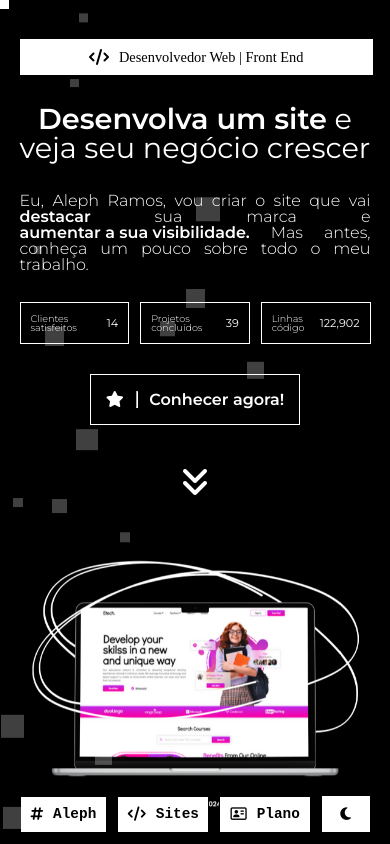
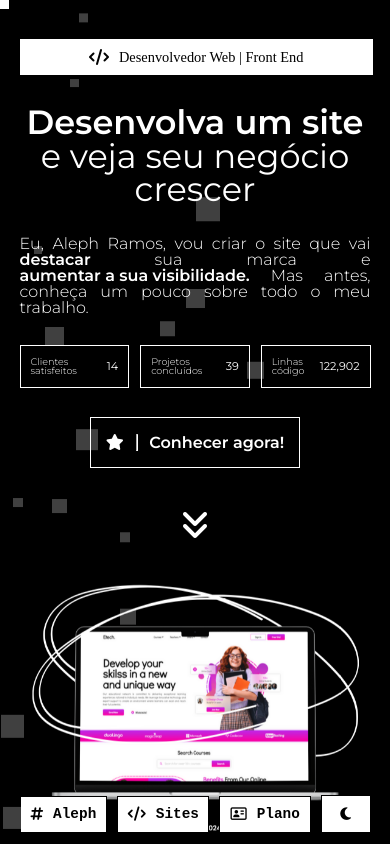
Before and after one commit to alephsramos/alephwebdev, a plain HTML site: page index.html in a window 390 px wide. Shown: the top 844 px of the page. Drawn offline with Linux system fonts and the light colour scheme; a script that the page names is missing.

Commit message:
Update responsive.css

```diff
--- a/src/components/Home/responsive.css
+++ b/src/components/Home/responsive.css
@@ -23,7 +23,7 @@
     }
 
     .home__texts h1{
-        font-size: 1.8rem !important;
+        font-size: 2.1rem !important;
         text-align: center !important;
     }
 
```
